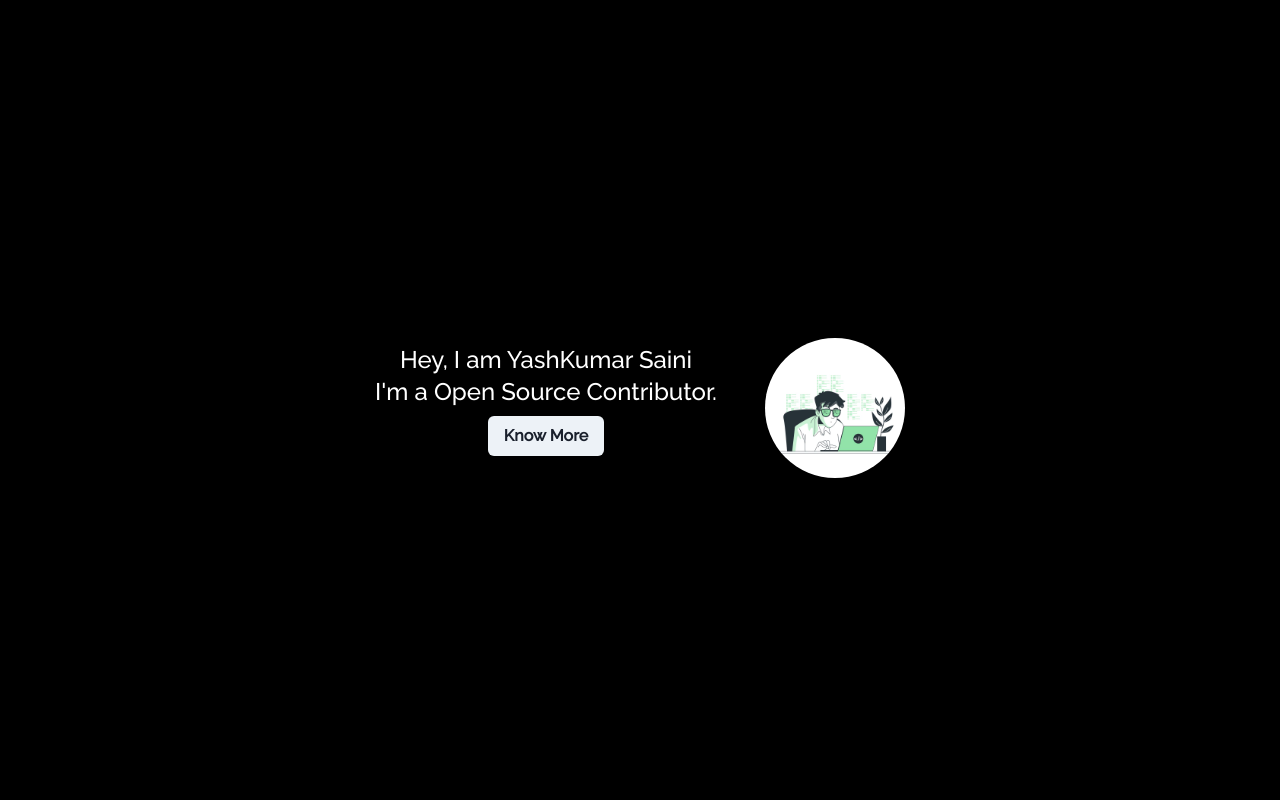
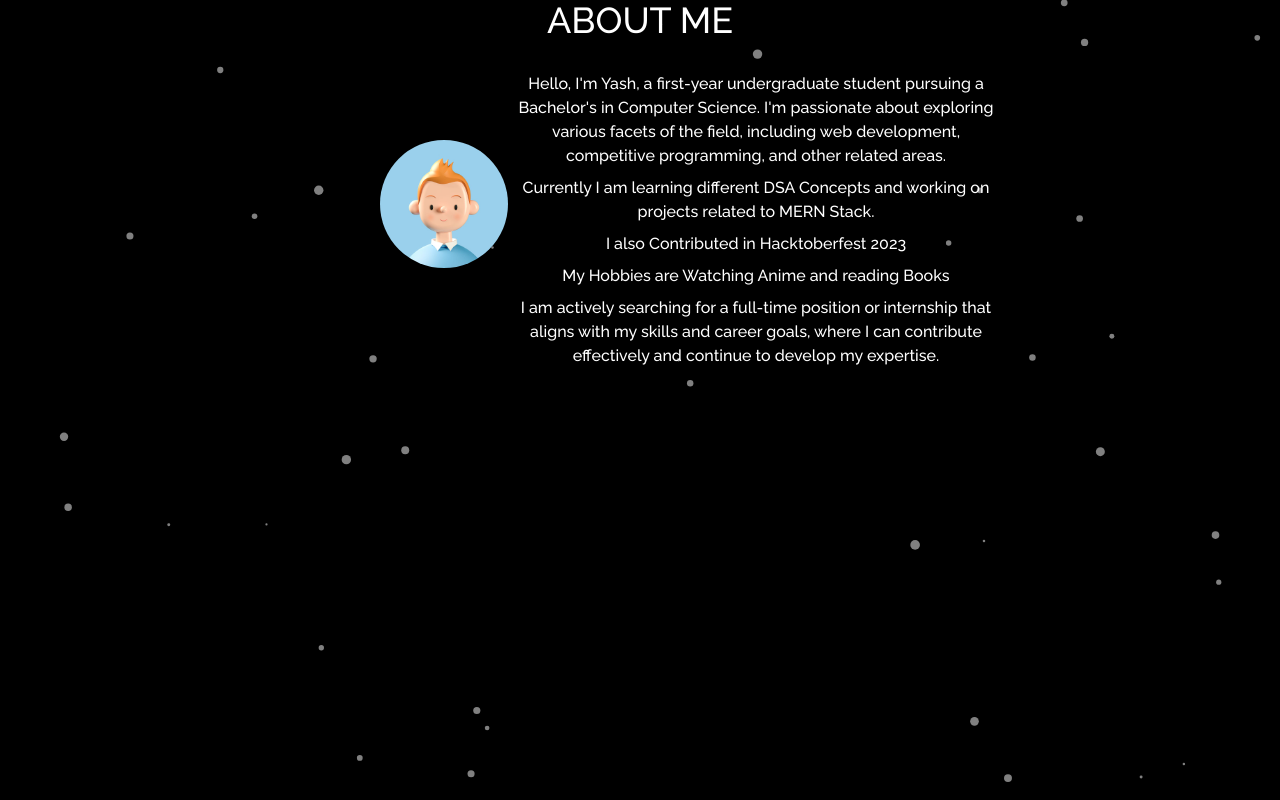
Before and after one commit to Yashh56/Portfolio, a React (Vite) app: page /about in a window 1280 px wide. Shown: the top 800 px of the page. Built offline with nearby package versions, Linux system fonts and the light colour scheme; what tailwindcss-animated would draw is missing.

Commit message:
Particles background added :)

```diff
--- a/package.json
+++ b/package.json
@@ -13,6 +13,9 @@
     "@chakra-ui/react": "^2.8.2",
     "@emotion/react": "^11.11.3",
     "@emotion/styled": "^11.11.0",
+    "@tsparticles/engine": "^3.1.0",
+    "@tsparticles/react": "^3.0.0",
+    "@tsparticles/slim": "^3.1.0",
     "framer-motion": "^10.17.9",
     "react": "^18.2.0",
     "react-dom": "^18.2.0",
--- a/src/App.tsx
+++ b/src/App.tsx
@@ -1,15 +1,23 @@
 import About from './Components/About'
 import Footer from './Components/Footer'
 import Home from './Components/Home'
+import ParticleBackground from './Components/ParticleBackground'
 import Projects from './Components/Projects'
 import Skills from './Components/Skills'
 import './index.css'
+import { Route, Routes } from 'react-router-dom'
 
 const App = () => {
   return (
     // <div className=' h-full w-full bg-[linear-gradient(90deg,_rgba(53,_31,_150,_1)_0%,_rgba(162,_0,_255,_1)_50%,_rgba(111,_0,_255,_1)_61%)]'>
-    <div className='max-md:w-fit sm:min-w-fit h-full w-full bg-black text-white'>
-
+    <div className='max-md:w-fit sm:min-w-fit h-full w-full bg-inherit text-white'>
+      <ParticleBackground/>
+      <Routes>
+        <Route path="/home" element={<Home />} />
+        <Route path="/about" element={<About />} />
+        <Route path="/skills" element={<Skills />} />
+        <Route path="/projects" element={<Projects />} />
+      </Routes>
       <Home />
       <About />
       <Skills />
--- a/src/Components/About.tsx
+++ b/src/Components/About.tsx
@@ -29,16 +29,16 @@ const About = () => {
     }, []);
 
     return (
-        <div id="animatedSection" className="h-[80vh] max-md:ml-0 max-md:min-w-fit max-md:h[40vh] sm:min-w-fit justify-center items-center">
+        <div id="animatedSection" className="h-[80vh] bg-transparent max-md:ml-0 max-md:min-w-full max-md:h[40vh] sm:min-w-full justify-center items-center">
             <div id="animatedSection" className={`section ${isVisible ? 'animate' : ''}`}>
                 {/* <div> */}
                 <div className="flex justify-center items-center">
                     <h1 className='text-4xl text-center  text-white'>ABOUT ME</h1>
                 </div>
-                <div className="max-md:flex-row flex-row max-md:min-w-fit sm:min-w-fit  md:flex justify-center items-center">
+                <div className="max-md:flex-row flex-row max-md:min-w-full sm:min-w-fit  md:flex justify-center items-center">
                     <Avatar className='ml-24 items-center justify-center ' size='2xl' name='Segun Adebayo' src='12.jpg' />{' '}
 
-                    <div className=" max-md:flex-row ml-2 md:w-[60vh] max-md:min-w-min sm:w-full text-center mt-6">
+                    <div className=" max-md:flex-row ml-2 md:w-[60vh] max-md:min-w-full sm:w-full text-center mt-6">
                         {/* <div class="bg-gradient-to-r from-indigo-500 via-purple-500 to-pink-500 ..."></div> */}
                         {/* <p className='animate-fade-right max-md:min-w-fit sm:min-w-fit animate-once text-white text-center mt-2 text-1xl'>an 18-year old who is interested in Web Development</p> */}
                         <p className='animate-fade-right max-md:min-w-fit sm:min-w-fit animate-once text-white text-center mt-2 text-1xl'>Hello, I'm Yash, a first-year undergraduate student pursuing a Bachelor's in Computer Science. I'm passionate about exploring various facets of the field, including web development, competitive programming, and other related areas.</p>
--- a/src/Components/Footer.tsx
+++ b/src/Components/Footer.tsx
@@ -5,7 +5,7 @@ import { FaSquareXTwitter } from "react-icons/fa6";
 import { IoMail } from "react-icons/io5";
 const Footer = () => {
     return (
-        <div className="flex max-md:w-full sm:min-w-fit justify-center items-center  h-[40vh]">
+        <div className="flex max-md:w-full bg-transparent sm:min-w-fit justify-center items-center  h-[40vh]">
             <div>
                 <div className='flex items-center justify-center text-2xl '>
                     <h2 className='text-center animate-fade-up'>
--- a/src/Components/Home.tsx
+++ b/src/Components/Home.tsx
@@ -13,7 +13,7 @@ const Home = () => {
   })
 
   return (
-    <div id='home' className='flex sm:flex-row max-md:min-w-fit sm:min-w-fit w-full h-[100vh] justify-center items-center'>
+    <div id='home' className='flex bg-transparent sm:flex-row max-md:min-w-fit sm:min-w-fit w-full h-[100vh] justify-center items-center'>
       <div className='max-md:flex-col flex justify-center text-center items-center w-fit'>
         <div className='md:hidden  m-2 animate-bounce'>
           <Image mt={4} bg={'transparent'} borderRadius='full' boxSize='120px' src="1.jpg" />
--- /dev/null
+++ b/src/Components/ParticleBackground.tsx
@@ -0,0 +1,124 @@
+import { useEffect, useMemo, useState } from "react";
+import Particles, { initParticlesEngine } from "@tsparticles/react";
+import {
+    type Container,
+    type ISourceOptions,
+} from "@tsparticles/engine";
+// import { loadAll } from "@/tsparticles/all"; // if you are going to use `loadAll`, install the "@tsparticles/all" package too.
+// import { loadFull } from "tsparticles"; // if you are going to use `loadFull`, install the "tsparticles" package too.
+import { loadSlim } from "@tsparticles/slim"; // if you are going to use `loadSlim`, install the "@tsparticles/slim" package too.
+// import { loadBasic } from "@tsparticles/basic"; // if you are going to use `loadBasic`, install the "@tsparticles/basic" package too.
+
+const ParticleBackground = () => {
+    const [init, setInit] = useState(false);
+
+    // this should be run only once per application lifetime
+    useEffect(() => {
+        initParticlesEngine(async (engine) => {
+            // you can initiate the tsParticles instance (engine) here, adding custom shapes or presets
+            // this loads the tsparticles package bundle, it's the easiest method for getting everything ready
+            // starting from v2 you can add only the features you need reducing the bundle size
+            //await loadAll(engine);
+            //await loadFull(engine);
+            await loadSlim(engine);
+            //await loadBasic(engine);
+        }).then(() => {
+            setInit(true);
+        });
+    }, []);
+
+    const particlesLoaded = async (container?: Container): Promise<void> => {
+        console.log(container);
+    };
+
+    const options: ISourceOptions = useMemo(
+        () => ({
+            fullScreen: {
+                enable: true,
+                zIndex: -1,
+            },
+            background: {
+                color: {
+                    value: "#000000",
+                },
+            },
+            fpsLimit: 120,
+            interactivity: {
+                events: {
+                    // onClick: {
+                    //     enable: true,
+                    //     mode: "push",
+                    // },
+                    onHover: {
+                        enable: true,
+                        mode: "repulse",
+                    },
+                },
+                modes: {
+                    push: {
+                        quantity: 4,
+                    },
+                    repulse: {
+                        distance: 200,
+                        duration: 0.4,
+                    },
+                },
+            },
+            particles: {
+                color: {
+                    value: "#ffffff",
+                },
+                // links: {
+                //     color: "#ffffff",
+                //     distance: 150,
+                //     enable: true,
+                //     opacity: 0.5,
+                //     width: 1,
+                // },
+                move: {
+                    direction: 'none',
+                    enable: true,
+                    outModes: {
+                        default: 'out',
+                    },
+                    random: false,
+                    speed: 6,
+                    straight: false,
+                },
+                number: {
+                    density: {
+                        enable: true,
+                    },
+                    value: 80,
+                },
+                opacity: {
+                    value: 0.5,
+                },
+                shape: {
+                    type: "circle",
+                },
+                size: {
+                    value: { min: 1, max: 5 },
+                },
+            },
+            detectRetina: true,
+        }),
+        [],
+    );
+
+    if (init) {
+        return (
+            <Particles
+            className="h-full w-full max-md:w-fit sm:min-w-fit bg-black"
+                id="tsparticles"
+                particlesLoaded={particlesLoaded}
+                options={options}
+            />
+        );
+    }
+
+    return <></>;
+};
+
+
+export default ParticleBackground;
--- a/src/Components/Projects.tsx
+++ b/src/Components/Projects.tsx
@@ -34,7 +34,7 @@ const Projects = () => {
       <div id="animatedSection2" className={`section ${isVisible ? 'animate' : ''}`}>
         <h1 className='text-4xl max-md:mt-5 text-center md:mt-16 text-white'>PROJECTS</h1>
         {/* // <div className="md:h-full text-center  max-md:justify-center max-md:items-center max-md:m-16 max-md:ml-8 md:w-[200vh] max-md:w-fit sm:w-fit mt-12 justify-center items-center"> */}
-        <div className=' max-md:mt-3 flex max-md:flex-col flex-wrap md:mt-12 justify-center items-center text-center'>
+        <div className=' max-md:mt-3 bg-transparent flex max-md:flex-col flex-wrap md:mt-12 justify-center items-center text-center'>
           {/* <div className='mt-4 max-md:flex-col md:flex-wrap max-md:justify-evenly justify-center items-center flex  m-6 p-2'> */}
           <div className='md:flex md:flex-wrap justify-center items-center md:gap-10 '>
             <Card color={'white'} bg={'#202753'} className='hover:scale-105 transition-all duration-500 cursor-pointer max-md:mt-4 max-md:w-[40vh] size-max' maxW='sm'>
--- a/src/Components/Skills.tsx
+++ b/src/Components/Skills.tsx
@@ -28,7 +28,7 @@ const Skills = () => {
     }, []);
     return (
         <div>
-            <div className='mt-8'>
+            <div className='mt-8 bg-transparent'>
                 <div id="animatedSection1" className={`section ${isVisible ? 'animate' : ''}`}>
                     <h1 className='text-4xl text-center  text-white max-md:text-2xl '>SKILLS</h1>
                     <div className='flex max-md:flex justify-center items-center mt-2 gap-2'>
```
Also changed, not shown: 1 other file (tests, documents, lock files or other folders).
